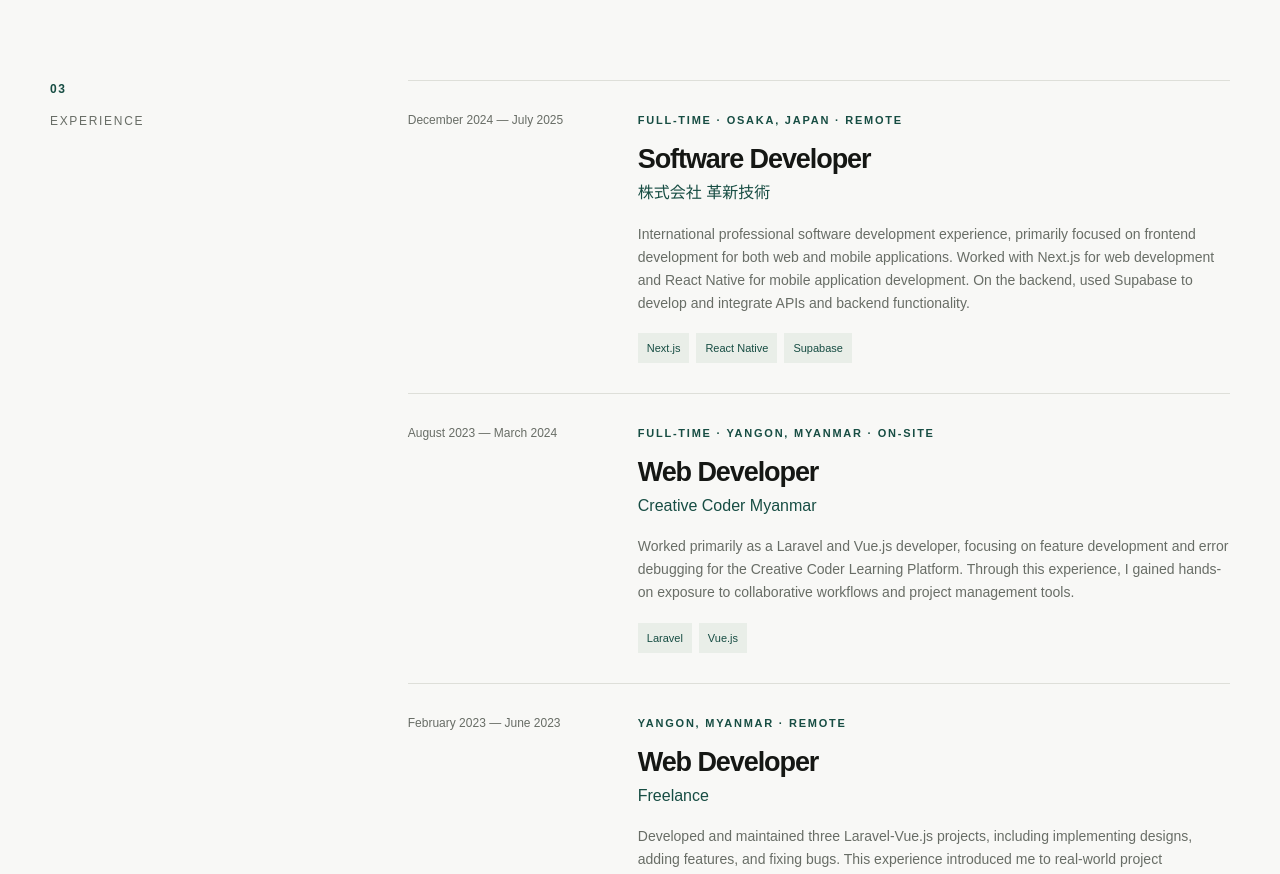
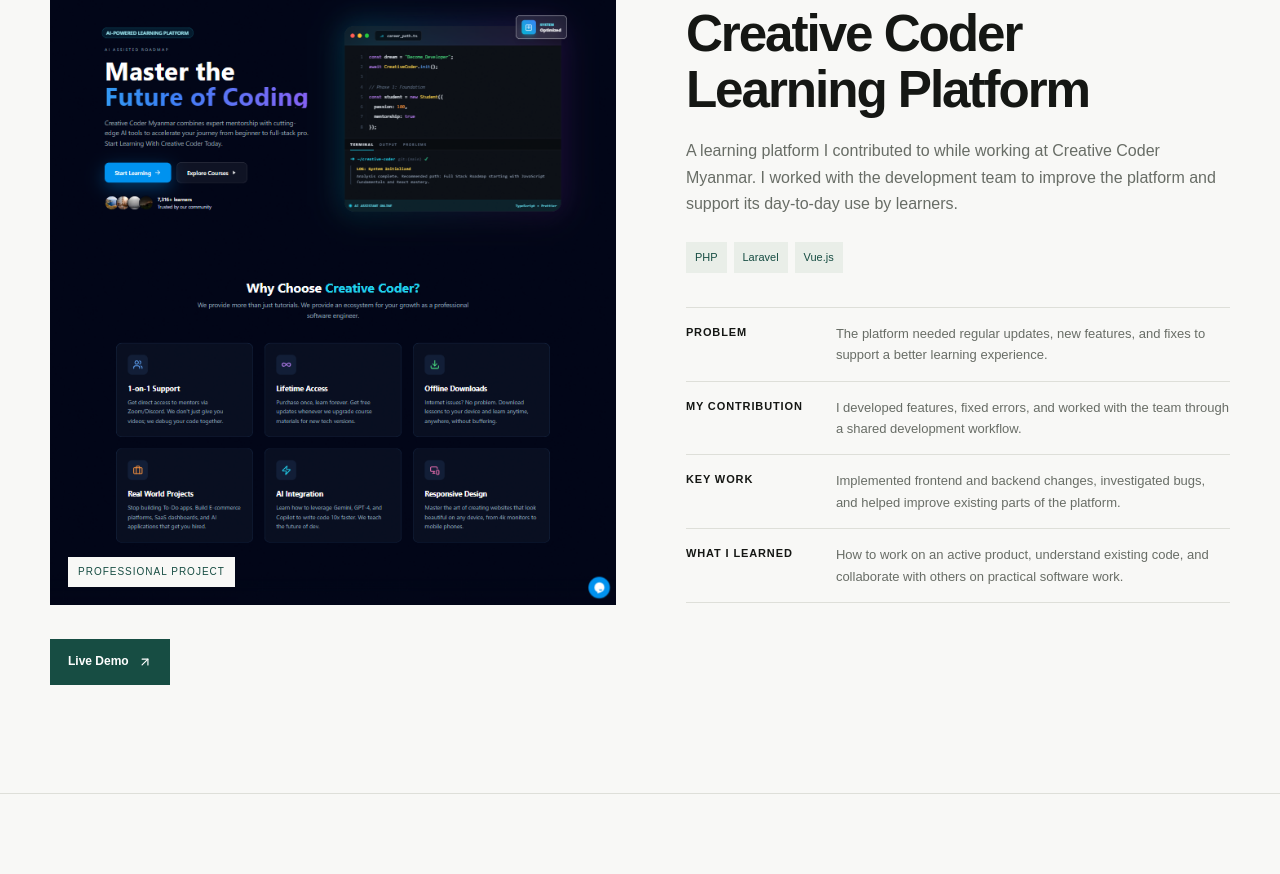
Before and after one commit to suanhsawmtung/Portfolio-2026, a Next.js app: page / in a window 1280 px wide. Shown: the part 2560-3434 px from the top of the page. Built offline with nearby package versions, Linux system fonts and the light colour scheme.

Commit message:
content(work): add previous job project

```diff
--- a/app/globals.css
+++ b/app/globals.css
@@ -285,6 +285,9 @@ h3 {
   grid-template-columns: 1.04fr 1fr;
   gap: 70px;
   align-items: start;
+}
+.project-feature + .project-feature {
+  margin-top: 100px;
 }
 .project-image {
   position: relative;
--- a/app/page.tsx
+++ b/app/page.tsx
@@ -231,6 +231,76 @@ export default function Page() {
                 Some seeded product and blog images come from external websites
                 and may need a VPN to load in some regions, especially Myanmar.
               </p>
+            </div>
+          </article>
+          <article className="project-feature professional-project">
+            <div className="space-y-6">
+              <div className="project-image">
+                <img
+                  src="/creative-coder-myanmar.png"
+                  alt="Temporary project image for a professional software project"
+                />
+                <span>Professional project</span>
+              </div>
+              <div className="button-row">
+                <a
+                  className="button button-dark"
+                  href="https://creativecodermm.com/"
+                  target="_blank"
+                  rel="noopener noreferrer"
+                >
+                  Live Demo <ArrowUpRight />
+                </a>
+              </div>
+            </div>
+
+            <div className="project-content">
+              <p className="eyebrow">Professional Software Development</p>
+              <h3>Creative Coder Learning Platform</h3>
+              <p>
+                A learning platform I contributed to while working at Creative
+                Coder Myanmar. I worked with the development team to improve the
+                platform and support its day-to-day use by learners.
+              </p>
+              <div className="tag-list">
+                {["PHP", "Laravel", "Vue.js"].map((tag) => (
+                  <span key={tag}>{tag}</span>
+                ))}
+              </div>
+              <div className="case-study">
+                <div>
+                  <strong>Problem</strong>
+                  <p>
+                    The platform needed regular updates, new features, and fixes
+                    to support a better learning experience.
+                  </p>
+                </div>
+                <div>
+                  <strong>My contribution</strong>
+                  <p>
+                    I developed features, fixed errors, and worked with the team
+                    through a shared development workflow.
+                  </p>
+                </div>
+                <div>
+                  <strong>Key work</strong>
+                  <p>
+                    Implemented frontend and backend changes, investigated bugs,
+                    and helped improve existing parts of the platform.
+                  </p>
+                </div>
+                <div>
+                  <strong>What I learned</strong>
+                  <p>
+                    How to work on an active product, understand existing code,
+                    and collaborate with others on practical software work.
+                  </p>
+                </div>
+              </div>
+              {/* <p className="project-note">
+                The image is temporary and will be replaced with a project image
+                later.
+              </p> */}
             </div>
           </article>
         </div>
```
Also changed, not shown: public/creative-coder-myanmar.png (added).
